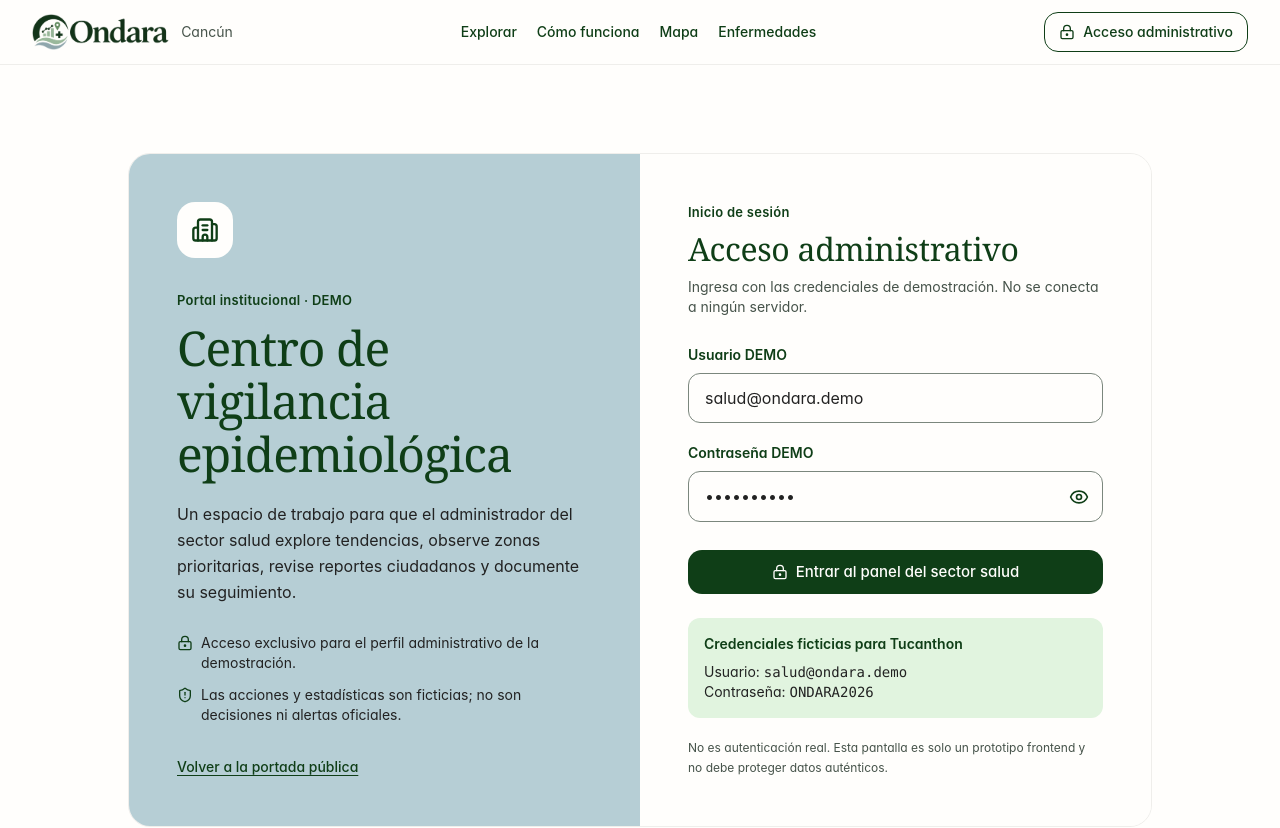
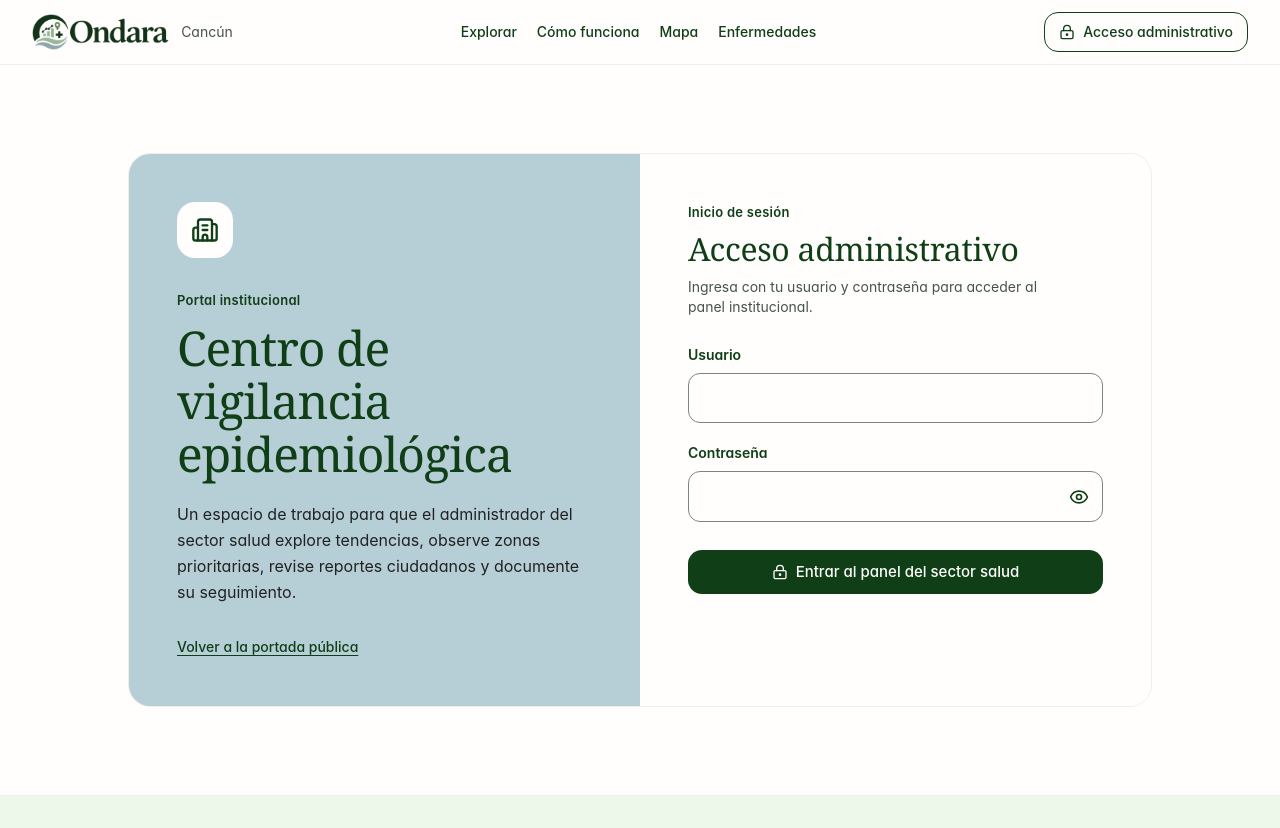
Before and after one commit to FranCiscoK18/TucanthonV3, a React (Vite) app: page /acceso in a window 1280 px wide. Shown: the top 828 px of the page. Built offline with nearby package versions, Linux system fonts and the light colour scheme.

Commit message:
style: pulir LoginPage.tsx para presentación

```diff
--- a/src/pages/LoginPage.tsx
+++ b/src/pages/LoginPage.tsx
@@ -1,4 +1,4 @@
-import { Building2, Eye, EyeOff, LockKeyhole, ShieldAlert } from 'lucide-react';
+import { Building2, Eye, EyeOff, LockKeyhole } from 'lucide-react';
 import { useState, type FormEvent } from 'react';
 import { Link, useNavigate, useSearchParams } from 'react-router';
 import { useSession } from '../app/session';
@@ -18,15 +18,15 @@ export function LoginPage() {
   const { role, signIn } = useSession();
   const [params] = useSearchParams();
   const navigate = useNavigate();
-  const [user, setUser] = useState(DEMO_USER);
-  const [password, setPassword] = useState(DEMO_PASSWORD);
+  const [user, setUser] = useState('');
+  const [password, setPassword] = useState('');
   const [visible, setVisible] = useState(false);
   const [pending, setPending] = useState(false);
   const [error, setError] = useState('');
   const submit = async (event: FormEvent<HTMLFormElement>) => {
     event.preventDefault();
     if (user.trim().toLowerCase() !== DEMO_USER || password !== DEMO_PASSWORD) {
-      setError('Usa las credenciales ficticias que aparecen debajo del formulario.');
+      setError('Usuario o contraseña incorrectos.');
       return;
     }
     setError('');
@@ -35,7 +35,7 @@ export function LoginPage() {
       await signIn('admin');
       navigate(safeDestination(params.get('siguiente')), {replace: true});
     } catch {
-      setError('No se pudo activar la sesión de prueba. Intenta de nuevo.');
+      setError('No se pudo iniciar sesión. Intenta de nuevo.');
     } finally { setPending(false); }
   };
   return (
@@ -43,19 +43,15 @@ export function LoginPage() {
       <div className="grid overflow-hidden rounded-[22px] border border-border-mist lg:grid-cols-2">
         <section className="bg-slate-hush p-7 sm:p-10 lg:p-12" aria-labelledby="admin-presentacion">
           <div className="inline-flex size-14 items-center justify-center rounded-[18px] bg-cream-paper text-forest-ink"><Building2 className="size-7" /></div>
-          <p className="eyebrow mt-8">Portal institucional · DEMO</p>
+          <p className="eyebrow mt-8">Portal institucional</p>
           <h1 id="admin-presentacion" className="mt-3 text-[2.3rem] sm:text-[3rem]">Centro de vigilancia epidemiológica</h1>
           <p className="mt-5 leading-relaxed">Un espacio de trabajo para que el administrador del sector salud explore tendencias, observe zonas prioritarias, revise reportes ciudadanos y documente su seguimiento.</p>
-          <ul className="mt-7 space-y-3 text-sm">
-            <li className="flex gap-2"><LockKeyhole className="mt-0.5 size-4 shrink-0 text-forest-ink" /> Acceso exclusivo para el perfil administrativo de la demostración.</li>
-            <li className="flex gap-2"><ShieldAlert className="mt-0.5 size-4 shrink-0 text-forest-ink" /> Las acciones y estadísticas son ficticias; no son decisiones ni alertas oficiales.</li>
-          </ul>
           <Link to="/" className="link mt-8 inline-block text-sm">Volver a la portada pública</Link>
         </section>
         <section className="bg-cream-paper p-7 sm:p-10 lg:p-12" aria-labelledby="admin-login-titulo">
           {role === 'admin' ? (
             <div className="flex h-full flex-col justify-center">
-              <p className="eyebrow">Sesión DEMO activa</p>
+              <p className="eyebrow">Sesión activa</p>
               <h2 id="admin-login-titulo" className="mt-3 text-[2rem]">Ya tienes acceso al panel</h2>
               <p className="mt-3 text-muted">El perfil administrativo está habilitado en este navegador.</p>
               <ButtonLink to="/institucion" className="mt-7">Ir al centro de vigilancia</ButtonLink>
@@ -65,16 +61,16 @@ export function LoginPage() {
             <form onSubmit={submit} noValidate>
               <p className="eyebrow">Inicio de sesión</p>
               <h2 id="admin-login-titulo" className="mt-2 text-[2rem]">Acceso administrativo</h2>
-              <p className="mt-2 text-sm text-muted">Ingresa con las credenciales de demostración. No se conecta a ningún servidor.</p>
+              <p className="mt-2 text-sm text-muted">Ingresa con tu usuario y contraseña para acceder al panel institucional.</p>
               <div className="mt-7">
-                <label htmlFor="admin-usuario" className="block text-sm font-semibold text-forest-ink">Usuario DEMO</label>
-                <input id="admin-usuario" type="text" autoComplete="off" value={user} onChange={e=>setUser(e.target.value)}
+                <label htmlFor="admin-usuario" className="block text-sm font-semibold text-forest-ink">Usuario</label>
+                <input id="admin-usuario" type="text" autoComplete="username" value={user} onChange={e=>setUser(e.target.value)}
                   className="mt-2 w-full rounded-xl border border-line bg-cream-paper px-4 py-3" required />
               </div>
               <div className="mt-5">
-                <label htmlFor="admin-clave" className="block text-sm font-semibold text-forest-ink">Contraseña DEMO</label>
+                <label htmlFor="admin-clave" className="block text-sm font-semibold text-forest-ink">Contraseña</label>
                 <div className="relative mt-2">
-                  <input id="admin-clave" type={visible ? 'text' : 'password'} autoComplete="off" value={password} onChange={e=>setPassword(e.target.value)}
+                  <input id="admin-clave" type={visible ? 'text' : 'password'} autoComplete="current-password" value={password} onChange={e=>setPassword(e.target.value)}
                     className="w-full rounded-xl border border-line bg-cream-paper px-4 py-3 pr-14" required />
                   <button type="button" onClick={()=>setVisible(!visible)} aria-label={visible ? 'Ocultar contraseña' : 'Mostrar contraseña'}
                     className="absolute inset-y-0 right-0 flex w-12 items-center justify-center text-forest-ink">
@@ -84,12 +80,6 @@ export function LoginPage() {
               </div>
               {error && <p className="mt-4 rounded-xl bg-danger-50 p-3 text-sm text-danger-700" role="alert">{error}</p>}
               <Button type="submit" loading={pending} disabled={pending} className="mt-7 w-full" icon={LockKeyhole}>Entrar al panel del sector salud</Button>
-              <div className="mt-6 rounded-xl bg-keylime-wash p-4 text-sm">
-                <p className="font-semibold text-forest-ink">Credenciales ficticias para Tucanthon</p>
-                <p className="mt-2">Usuario: <code className="font-mono">salud@ondara.demo</code></p>
-                <p>Contraseña: <code className="font-mono">ONDARA2026</code></p>
-              </div>
-              <p className="mt-5 text-xs leading-relaxed text-muted">No es autenticación real. Esta pantalla es solo un prototipo frontend y no debe proteger datos auténticos.</p>
             </form>
           )}
         </section>
```
